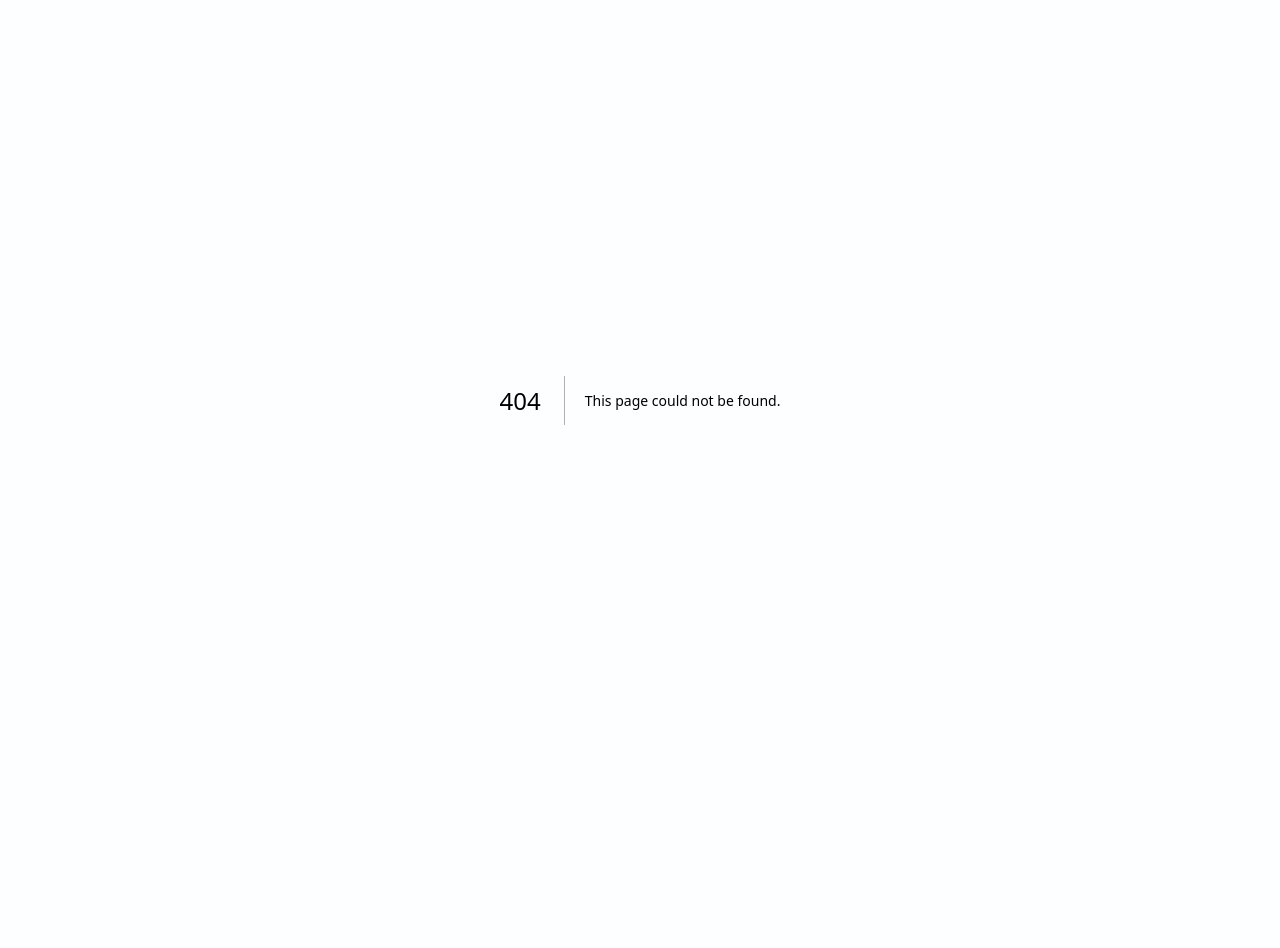
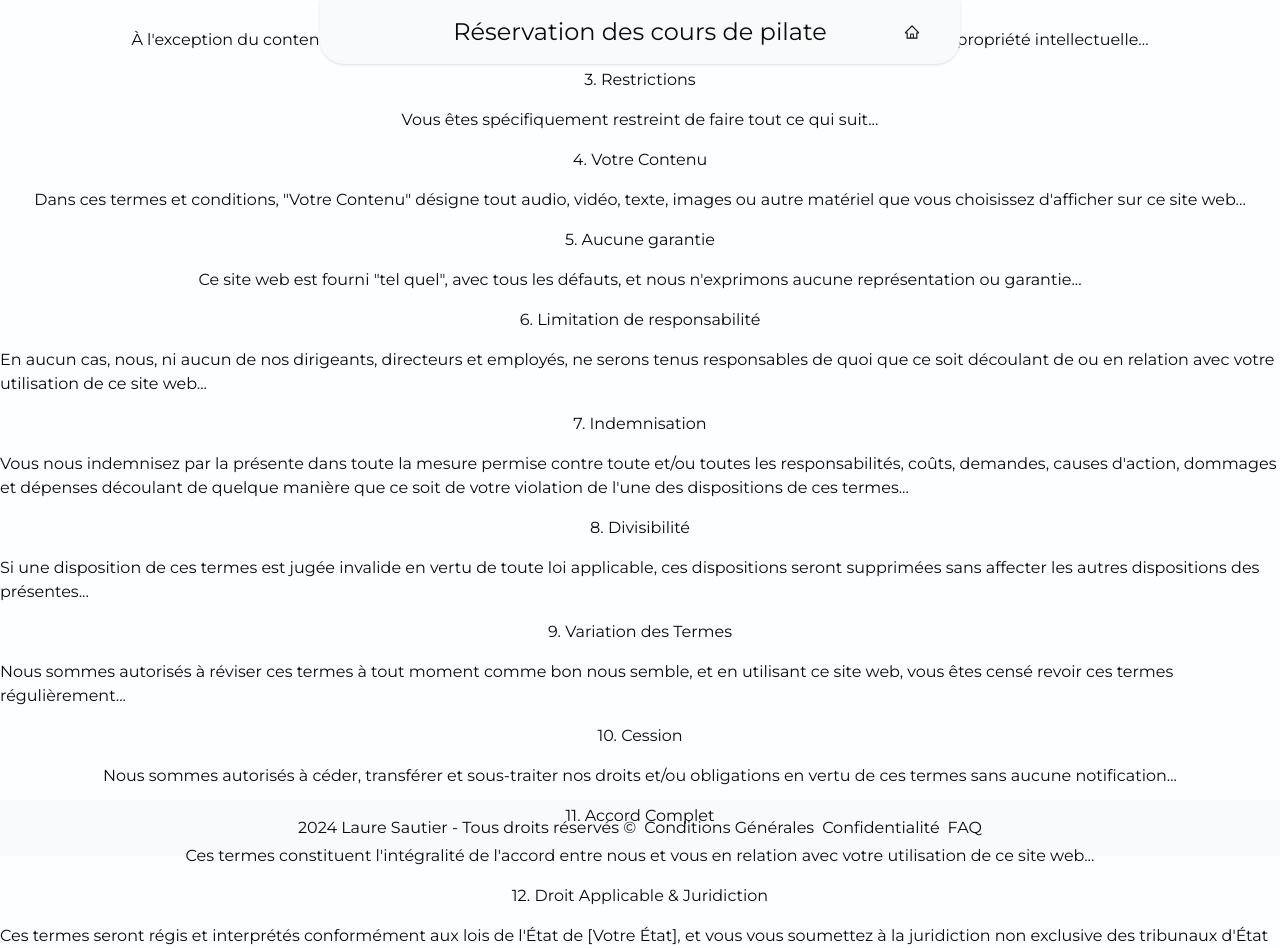
Before and after one commit to jonathanbensadoun/Yoga-pilate-reservation, a Next.js app: page /auth/terms in a window 1280 px wide. Before the commit this address had no page. Shown: the top 948 px of the page. Before the commit the page ends 800 px from the top, so only its background shows below. Built offline with nearby package versions, Linux system fonts and the light colour scheme; no server answers.

Commit message:
mise en place du footer

```diff
--- /dev/null
+++ b/app/(auth)/auth/faq/page.tsx
@@ -0,0 +1,19 @@
+import React from "react";
+
+const FAQPage: React.FC = () => {
+  return (
+    <div className="flex flex-col justify-center items-center h-screen">
+      <h1>FAQ</h1>
+      <div>
+        <h2>Réservation d&apos;un cours</h2>
+        <p>Un cours peut être réservé jusqu&apos;au jour de la réservation.</p>
+      </div>
+      <div>
+        <h2>Annulation d&apos;un cours</h2>
+        <p>Le cours peut être annulé à tout moment mais pas 48h avant.</p>
+      </div>
+    </div>
+  );
+};
+
+export default FAQPage;
--- /dev/null
+++ b/app/(auth)/auth/layout.tsx
@@ -0,0 +1,17 @@
+import NavbarAuth from "@/components/NavbarAuth";
+import React from "react";
+
+type PublicLayoutProps = {
+  children: React.ReactNode;
+};
+
+export default function PublicLayout({ children }: PublicLayoutProps) {
+  return (
+    <div>
+      <div className="flex justify-center ">
+        <NavbarAuth />
+      </div>
+      {children}
+    </div>
+  );
+}
--- /dev/null
+++ b/app/(auth)/auth/privacy/page.tsx
@@ -0,0 +1,33 @@
+import React from "react";
+
+const PrivacyPage: React.FC = () => {
+  return (
+    <div className="bottom-0 h-screen flex flex-col justify-center items-center gap-4">
+      <h2>Politique de confidentialité</h2>
+      <p>
+        Votre confidentialité est importante pour nous. Cette politique de
+        confidentialité explique comment nous collectons, utilisons et
+        protégeons vos données personnelles.
+      </p>
+      <h3>Collecte de données</h3>
+      <p>
+        Nous collectons des données personnelles lorsque vous vous inscrivez sur
+        notre site, réservez un cours ou remplissez un formulaire. Les données
+        collectées peuvent inclure votre nom, votre adresse e-mail, votre numéro
+        de téléphone et d&apos;autres informations personnelles.
+      </p>
+      <h3>Utilisation des données</h3>
+      <p>
+        Nous utilisons les données collectées pour vous fournir des services,
+        améliorer notre site web et personnaliser votre expérience utilisateur.
+      </p>
+      <h3>Protection des données</h3>
+      <p>
+        Nous mettons en œuvre des mesures de sécurité pour protéger vos données
+        personnelles contre tout accès non autorisé.
+      </p>
+    </div>
+  );
+};
+
+export default PrivacyPage;
--- /dev/null
+++ b/app/(auth)/auth/terms/page.tsx
@@ -0,0 +1,80 @@
+import React from "react";
+
+const TermsPage: React.FC = () => {
+  return (
+    <div className="flex flex-col justify-center items-center h-full md:h-screen gap-4">
+      <h1>Termes et Conditions</h1>
+      <p>
+        Bienvenue sur notre page des termes et conditions. Veuillez lire
+        attentivement les termes suivants.
+      </p>
+      <h2>1. Introduction</h2>
+      <p>
+        Ces termes et conditions régissent votre utilisation de notre site
+        web...
+      </p>
+      <h2>2. Droits de Propriété Intellectuelle</h2>
+      <p>
+        À l&apos;exception du contenu que vous possédez, en vertu de ces termes,
+        nous possédons tous les droits de propriété intellectuelle...
+      </p>
+      <h2>3. Restrictions</h2>
+      <p>Vous êtes spécifiquement restreint de faire tout ce qui suit...</p>
+      <h2>4. Votre Contenu</h2>
+      <p>
+        Dans ces termes et conditions, &quot;Votre Contenu&quot; désigne tout
+        audio, vidéo, texte, images ou autre matériel que vous choisissez
+        d&apos;afficher sur ce site web...
+      </p>
+      <h2>5. Aucune garantie</h2>
+      <p>
+        Ce site web est fourni &quot;tel quel&quot;, avec tous les défauts, et
+        nous n&apos;exprimons aucune représentation ou garantie...
+      </p>
+      <h2>6. Limitation de responsabilité</h2>
+      <p>
+        En aucun cas, nous, ni aucun de nos dirigeants, directeurs et employés,
+        ne serons tenus responsables de quoi que ce soit découlant de ou en
+        relation avec votre utilisation de ce site web...
+      </p>
+      <h2>7. Indemnisation</h2>
+      <p>
+        Vous nous indemnisez par la présente dans toute la mesure permise contre
+        toute et/ou toutes les responsabilités, coûts, demandes, causes
+        d&apos;action, dommages et dépenses découlant de quelque manière que ce
+        soit de votre violation de l&apos;une des dispositions de ces termes...
+      </p>
+      <h2>8. Divisibilité</h2>
+      <p>
+        Si une disposition de ces termes est jugée invalide en vertu de toute
+        loi applicable, ces dispositions seront supprimées sans affecter les
+        autres dispositions des présentes...
+      </p>
+      <h2>9. Variation des Termes</h2>
+      <p>
+        Nous sommes autorisés à réviser ces termes à tout moment comme bon nous
+        semble, et en utilisant ce site web, vous êtes censé revoir ces termes
+        régulièrement...
+      </p>
+      <h2>10. Cession</h2>
+      <p>
+        Nous sommes autorisés à céder, transférer et sous-traiter nos droits
+        et/ou obligations en vertu de ces termes sans aucune notification...
+      </p>
+      <h2>11. Accord Complet</h2>
+      <p>
+        Ces termes constituent l&apos;intégralité de l&apos;accord entre nous et
+        vous en relation avec votre utilisation de ce site web...
+      </p>
+      <h2>12. Droit Applicable & Juridiction</h2>
+      <p>
+        Ces termes seront régis et interprétés conformément aux lois de
+        l&apos;État de [Votre État], et vous vous soumettez à la juridiction non
+        exclusive des tribunaux d&apos;État et fédéraux situés dans [Votre État]
+        pour la résolution de tout litige...
+      </p>
+    </div>
+  );
+};
+
+export default TermsPage;
--- a/app/layout.tsx
+++ b/app/layout.tsx
@@ -1,6 +1,7 @@
 import type { Metadata } from "next";
 import "./globals.css";
 import { Montserrat } from "@next/font/google";
+import Footer from "../components/Footer";
 
 const montserrat = Montserrat({
   subsets: ["latin"],
@@ -19,7 +20,10 @@ export default function RootLayout({
 }>) {
   return (
     <html lang="en">
-      <body className={`${montserrat.className} bg-base`}>{children}</body>
+      <body className={`${montserrat.className} bg-base`}>
+        {children}
+        <Footer />
+      </body>
     </html>
   );
 }
--- /dev/null
+++ b/components/Footer.tsx
@@ -0,0 +1,17 @@
+"use client";
+import Link from "next/link";
+
+export default function Footer() {
+  const nameURL = process.env.NEXT_PUBLIC_NAME_URL;
+
+  return (
+    <footer className=" bg-gray-50 flex flex-col md:flex-row justify-center items-center p-4 gap-2">
+      <p>2024 Laure Sautier - Tous droits réservés ©</p>
+      <div className="flex flex-row gap-2">
+        <Link href={`${nameURL}/auth/terms`}>Conditions Générales</Link>
+        <Link href={`${nameURL}/auth/privacy`}>Confidentialité</Link>
+        <Link href={`${nameURL}/auth/faq`}>FAQ</Link>
+      </div>
+    </footer>
+  );
+}
--- a/components/Navbar.tsx
+++ b/components/Navbar.tsx
@@ -2,7 +2,7 @@
 import { useTransition } from "react";
 import { Button } from "./ui/button";
 import { signOut } from "@/utils/auth/action";
-import { AiOutlineLoading3Quarters } from "react-icons/ai";
+import { AiOutlineHome, AiOutlineLoading3Quarters } from "react-icons/ai";
 import { cn } from "@/lib/utils";
 
 export default function Navbar() {
@@ -13,12 +13,18 @@ export default function Navbar() {
       signOut();
     });
   };
+  const handleHomeRedirect = () => {
+    startTransition(() => {
+      window.location.href = "/";
+    });
+  };
+
   return (
     <div className="flex items-center justify-center px-8 p-4 fixed w-screen lg:w-2/3 xl:w-1/2 rounded-b-3xl bg-gray-50 z-40 shadow ">
       <div>
         <h2 className="text-2xl">Réservation des cours de pilate</h2>
       </div>
-      <form className="ml-4 lg:absolute lg:right-10">
+      <form className="ml-4 lg:absolute lg:right-10 flex flex-row justify-center items-center gap-4">
         <Button
           formAction={handleSignOut}
           disabled={isPending}
@@ -29,6 +35,13 @@ export default function Navbar() {
             className={cn("animate-spin", { hidden: !isPending })}
           />
         </Button>
+        <button
+          onClick={handleHomeRedirect}
+          disabled={isPending}
+          className="flex gap-2"
+        >
+          <AiOutlineHome className="text-2xl" />
+        </button>
       </form>
     </div>
   );
--- /dev/null
+++ b/components/NavbarAuth.tsx
@@ -0,0 +1,30 @@
+"use client";
+import { useTransition } from "react";
+import { AiOutlineHome } from "react-icons/ai";
+
+export default function NavbarAuth() {
+  const [isPending, startTransition] = useTransition();
+
+  const handleHomeRedirect = () => {
+    startTransition(() => {
+      window.location.href = "/";
+    });
+  };
+
+  return (
+    <div className="flex items-center justify-center px-8 p-4 fixed w-screen lg:w-2/3 xl:w-1/2 rounded-b-3xl bg-gray-50 z-40 shadow   top-0 ">
+      <div>
+        <h2 className="text-2xl">Réservation des cours de pilate</h2>
+      </div>
+      <div className="ml-4 lg:absolute lg:right-10">
+        <button
+          onClick={handleHomeRedirect}
+          disabled={isPending}
+          className="flex gap-2"
+        >
+          <AiOutlineHome />
+        </button>
+      </div>
+    </div>
+  );
+}
```
